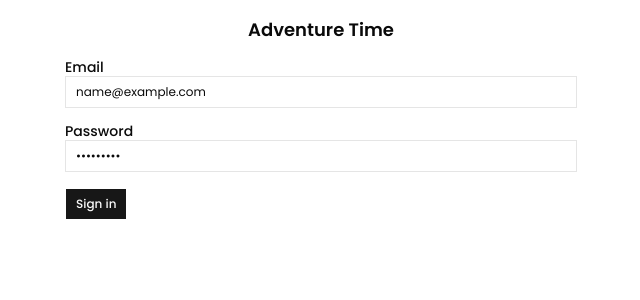
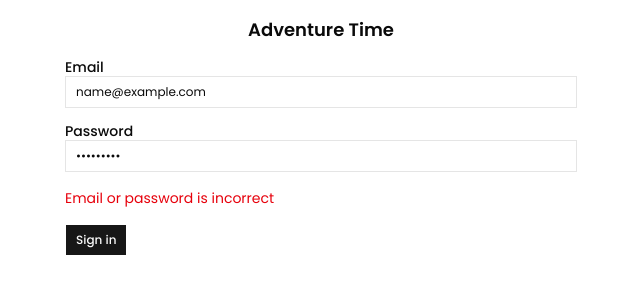
Before and after one commit to adngdev/adventure-time, a Next.js app: page /login in a window 1280 px wide. Both pictures are taken after typing "name@example.com", "Sample123" into the empty fields and a click on the button "Sign in". Shown: the top 300 px of the page, without its empty margins (319-959 px from the left). Built offline with nearby package versions, Linux system fonts and the light colour scheme; no server answers; the database is empty.

Commit message:
surface errors

```diff
--- a/app/login/page.tsx
+++ b/app/login/page.tsx
@@ -12,6 +12,7 @@
   const {
     control,
     handleSubmit,
+    setError,
     formState: { errors, isSubmitting },
   } = useForm<LoginFormValues>({ resolver: zodResolver(loginSchema) });
   const router = useRouter();
@@ -29,10 +30,10 @@
     })
     if (!response.ok) {
       if (response.status == 401) {
-        console.error("Login failed - not authorised")
+        setError("root", { message: "Email or password is incorrect" })
         return
       } else {
-        console.error("Something went wrong")
+        setError("root", { message: "Something went wrong" })
         return
       }
     }
@@ -64,6 +65,7 @@
           />
           {errors.password && <p className="text-destructive text-sm">{errors.password.message}</p>}
         </div>
+        {errors.root && <p role="alert" className="text-destructive text-sm">{errors.root.message}</p>}
         <Button type="submit" disabled={isSubmitting}>
           {isSubmitting ? "Signing in..." : "Sign in"}
         </Button>
```
